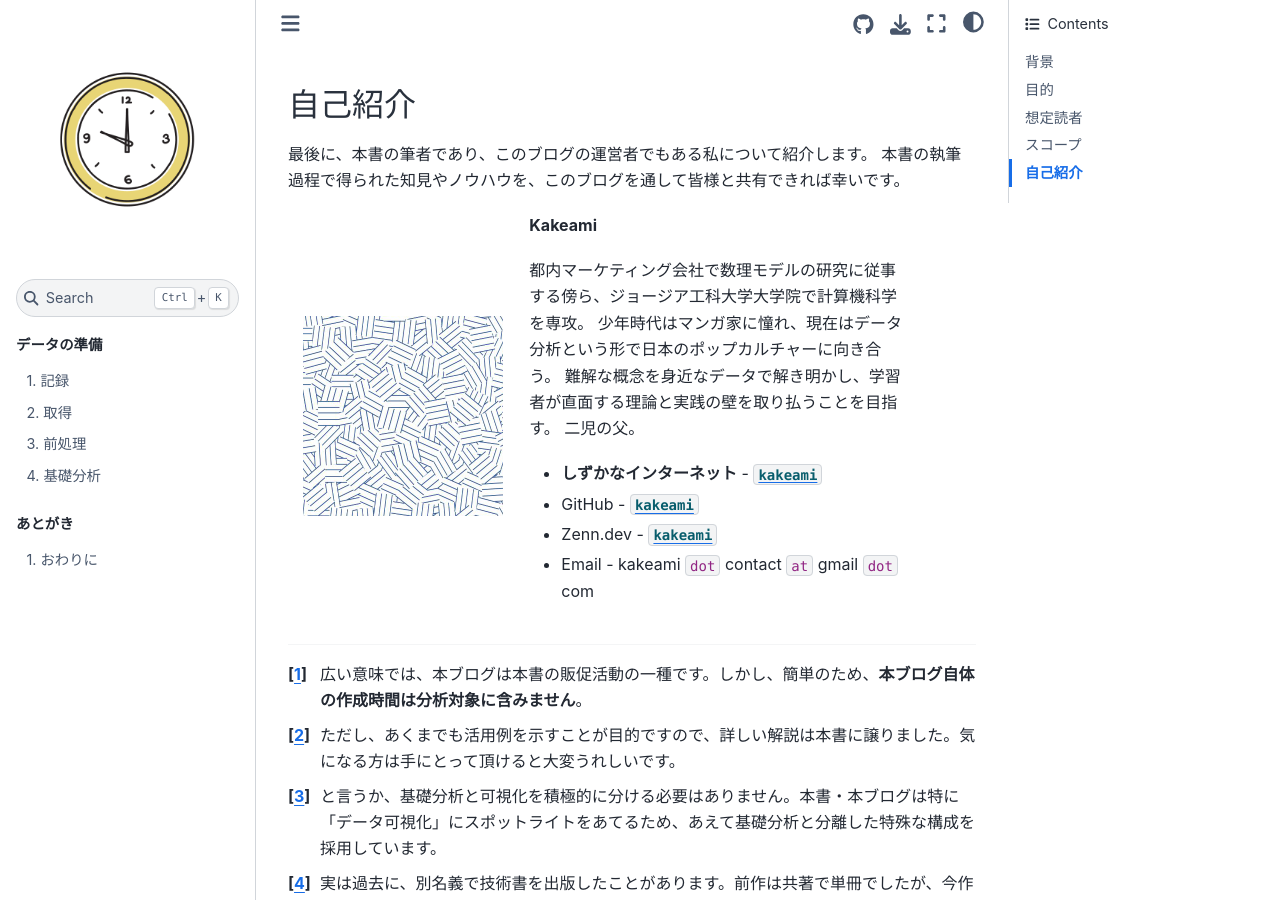
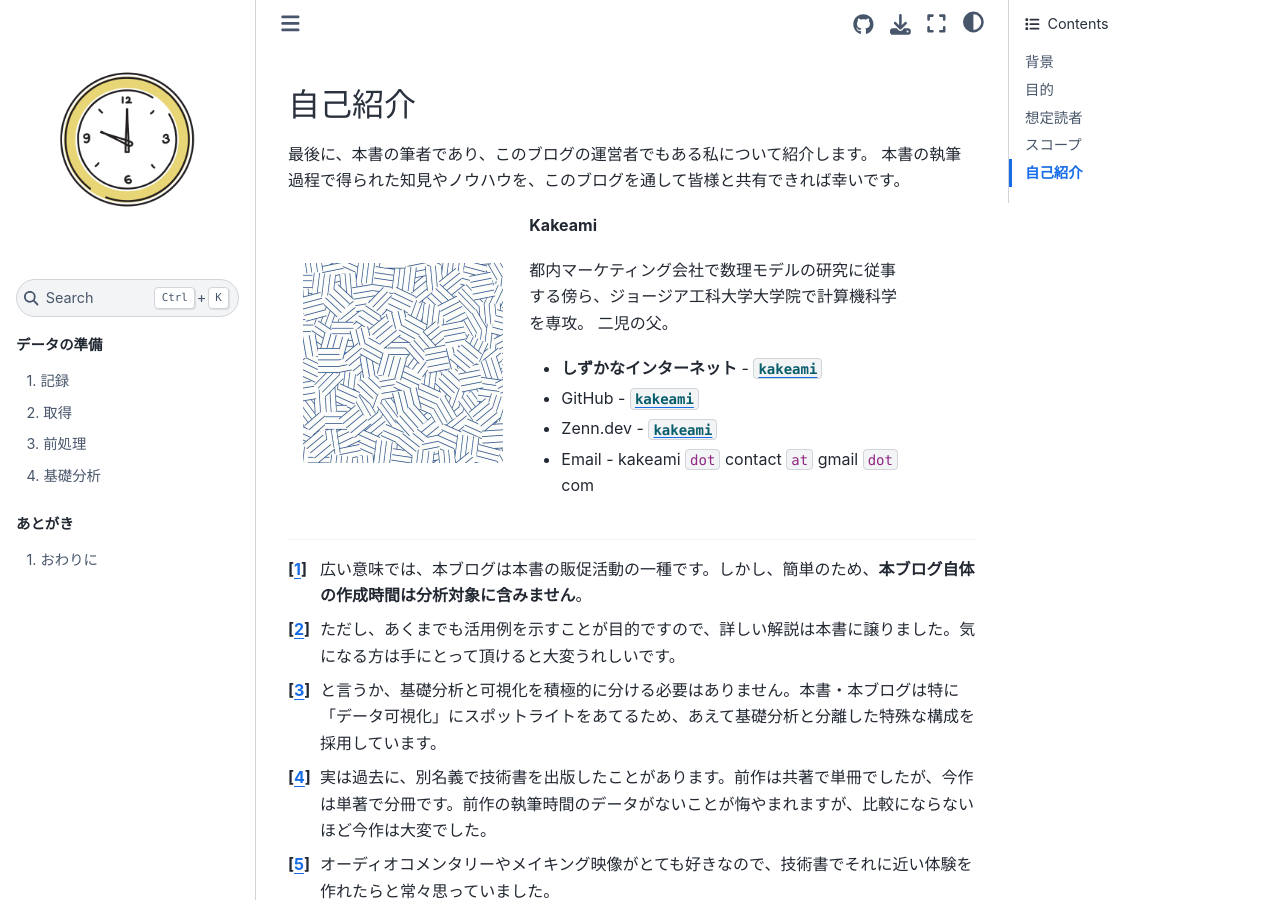
Before and after one commit to kakeami/road-to-vizbook, a Jupyter Book: the page built from book/index.md, in a window 1280 px wide and 900 px high, scrolled down 3890 px. Built offline with Jupyter Book 1.0.4 settings and Sphinx 7.4.7 and the Sphinx Book theme 1.1.4, drawn with Linux system fonts in a browser that asks for light colours; pages that are not in the unit, such as notebooks, are missing from menus; comment, search, counter and statistics services are not loaded.

Commit message:
📊 [Update] 自己紹介がくどいので短縮

```diff
--- a/book/index.md
+++ b/book/index.md
@@ -222,8 +222,6 @@
 **Kakeami**
 
 都内マーケティング会社で数理モデルの研究に従事する傍ら、ジョージア工科大学大学院で計算機科学を専攻。
-少年時代はマンガ家に憧れ、現在はデータ分析という形で日本のポップカルチャーに向き合う。
-難解な概念を身近なデータで解き明かし、学習者が直面する理論と実践の壁を取り払うことを目指す。
 二児の父。
 
 - **しずかなインターネット** - [`kakeami`](https://sizu.me/kakeami)
```
